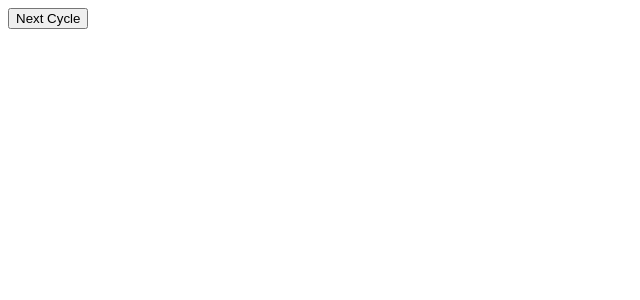
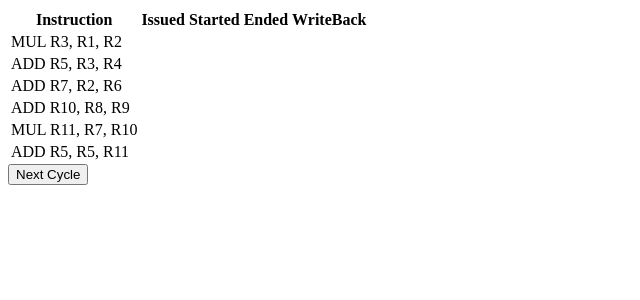
Before and after one commit to AbdalrahmanHafez/tomasulo-js, a React (Create React App) app: page / in a window 1280 px wide. Shown: the top 300 px of the page, without its empty margins (0-640 px from the left). Built offline with nearby package versions, Linux system fonts and the light colour scheme.

Commit message:
instructionQueue

```diff
--- a/src/App.js
+++ b/src/App.js
@@ -1,7 +1,11 @@
+import react, { useRef, useEffect, useState } from "react";
 import Engine from "./Engine/Engine.js";
+import InstructionQueue from "./Components/InstructionQueue.js";
+function App() {
+  const newEngine = useRef(undefined);
+  const [, forceRerender] = useState();
 
-function App() {
-  const handleClick = () => {
+  useEffect(() => {
     const latencies = {
       ADD: 4,
       SUB: 2,
@@ -18,12 +22,24 @@ function App() {
       "MUL R11, R7, R10",
       "ADD R5, R5, R11",
     ];
-    console.log("click");
-    let newEngine = new Engine();
-    newEngine.run(rawInstructions, latencies);
+    newEngine.current = new Engine();
+    newEngine.current.reactInitalize(rawInstructions, latencies);
+
+    forceRerender({});
+  }, []);
+  const handleClick = () => {
+    console.log("click, ", Engine.cycles);
+    let stillExcuting = newEngine.current.reactTick();
+    if (!stillExcuting) {
+      alert("Done");
+    }
+    forceRerender({});
   };
+
+  if (!Engine.instructionQueue) return <div>Loading</div>;
   return (
     <>
+      <InstructionQueue />
       <button onClick={handleClick}>Next Cycle</button>
     </>
   );
--- /dev/null
+++ b/src/Components/InstructionQueue.js
@@ -0,0 +1,36 @@
+import Engine from "../Engine/Engine.js";
+
+const InstructionQueue = ({ engine }) => {
+  //   console.log("InstructionQueue, engine", Engine.cycles);
+
+  return (
+    <>
+      <table>
+        <thead>
+          <tr>
+            <th>Instruction</th>
+            <th>Issued</th>
+            <th>Started</th>
+            <th>Ended</th>
+            <th>WriteBack</th>
+          </tr>
+        </thead>
+        <tbody>
+          {Engine.issuedInstuctions
+            .concat(Engine.instructionQueue)
+            .map((inst, i) => (
+              <tr key={i}>
+                <td>{inst.String}</td>
+                <td>{inst.cycleIssued}</td>
+                <td>{inst.cycleStarted}</td>
+                <td>{inst.cycleFinish}</td>
+                <td>{inst.cycleWb}</td>
+              </tr>
+            ))}
+        </tbody>
+      </table>
+    </>
+  );
+};
+
+export default InstructionQueue;
--- a/src/Engine/Engine.js
+++ b/src/Engine/Engine.js
@@ -4,6 +4,7 @@ const CRS = require("./CRS");
 const Bus = require("./Bus");
 
 class Engine {
+  static rawInstructions = [];
   static instructionQueue = [];
   static issuedInstuctions = [];
   static RegisterFile = [
@@ -28,6 +29,7 @@ class Engine {
     // "SUB R3, R2, R1",
     // "LD R4, 3(R1)",
     // "ST R5, 4(R2)",
+    Engine.rawInstructions = rawInstructions;
     Engine.instructionQueue = rawInstructions.map((inst) => {
       const [op, rv1, rv2, rv3] = inst
         .replace(/,/g, "")
@@ -81,6 +83,7 @@ class Engine {
     else crs = Engine.allStations[op];
 
     if (crs.canIssue()) {
+      nextInstruction.cycleIssued = Engine.cycles;
       crs.issue(nextInstruction);
       Engine.issuedInstuctions.push(nextInstruction);
       Engine.instructionQueue.shift();
@@ -90,6 +93,41 @@ class Engine {
     // Object.keys(Engine.allStations).forEach((crs) => {
     //   crs.wbWhoWill();
     // });
+  }
+
+  reactInitalize(rawInstructions, latencies) {
+    // generate the registers
+    for (let i = 0; i < 32; i++) {
+      let newReg;
+      newReg = new Register(`R${i}`, 0);
+      // if (i === 2 || i === 3) newReg = new Register(`R${i}`, i);
+
+      Engine.bus.scubscribe(newReg);
+      Engine.RegisterFile.push(newReg);
+    }
+
+    // map of instruction name and execTime
+    Engine.parse(rawInstructions, latencies);
+    // map of CRS and this count of stations
+    Engine.allStations = {
+      ADD: new CRS("ADD", 3),
+      MUL: new CRS("MUL", 3),
+      LD: new CRS("LD", 3),
+      ST: new CRS("ST", 3),
+    };
+  }
+  reactTick() {
+    // tick
+    Engine.nextTick(); // excutes, write back, issue to reservation station
+
+    console.log(`cycle # ${Engine.cycles}`);
+    Engine.cycles++;
+
+    Engine.stillExcuting = false;
+    for (const key in Engine.allStations) {
+      Engine.stillExcuting |= !Engine.allStations[key].empty();
+    }
+    return Engine.stillExcuting;
   }
 
   run(rawInstructions, latencies) {
--- a/src/Engine/Instruction.js
+++ b/src/Engine/Instruction.js
@@ -6,6 +6,10 @@ class Instruction {
     this.rt = rt;
     this.execTime = execTime;
     this.executing = false;
+    this.cycleIssued = undefined;
+    this.cycleStarted = undefined;
+    this.cycleWb = undefined;
+    this.String = `${this.op} ${this.rd.name}, ${this.rs.name}, ${this.rt.name}`;
   }
 
   execute() {
@@ -13,9 +17,10 @@ class Instruction {
     const Engine = require("./Engine");
     if (this.execTime === 0) {
       this.executing = false;
-      this.fininshTime = Engine.cycles;
+      this.cycleFinish = Engine.cycles;
       console.log(`\tFished ${this.op} ${this.rd.name}`);
     } else if (this.execTime === -1) {
+      this.cycleWb = Engine.cycles;
       this.willRemove = true;
       this.willWriteBack = true;
       console.log(`\tWill WB ${this.op} ${this.rd.name}`);
--- a/src/Engine/RS.js
+++ b/src/Engine/RS.js
@@ -59,6 +59,10 @@ class RS {
     // check if instruction can execute
     if (this.q1 === 0 && this.q2 === 0) {
       this.instruction.executing = true;
+      this.instruction.cycleStarted =
+        this.instruction.cycleStarted === undefined
+          ? Engine.cycles
+          : this.instruction.cycleStarted;
       this.instruction.execute();
       if (this.instruction.execTime === 0) {
         switch (this.instruction.op) {
```
Also changed, not shown: alpha.js (deleted, +0 -13 lines), beta.js (deleted, +0 -14 lines), runner.js (deleted, +0 -8 lines), src/test.js (deleted, +0 -33 lines).
